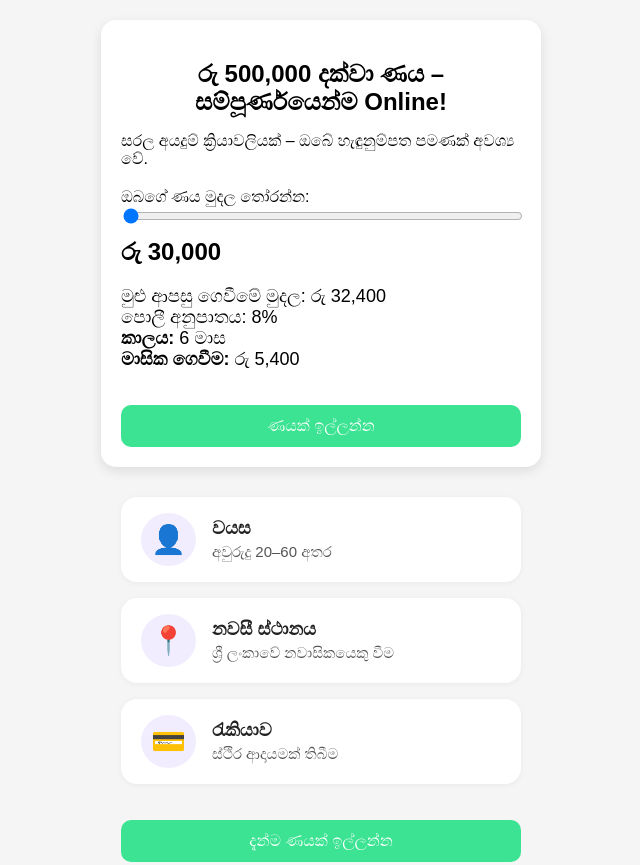
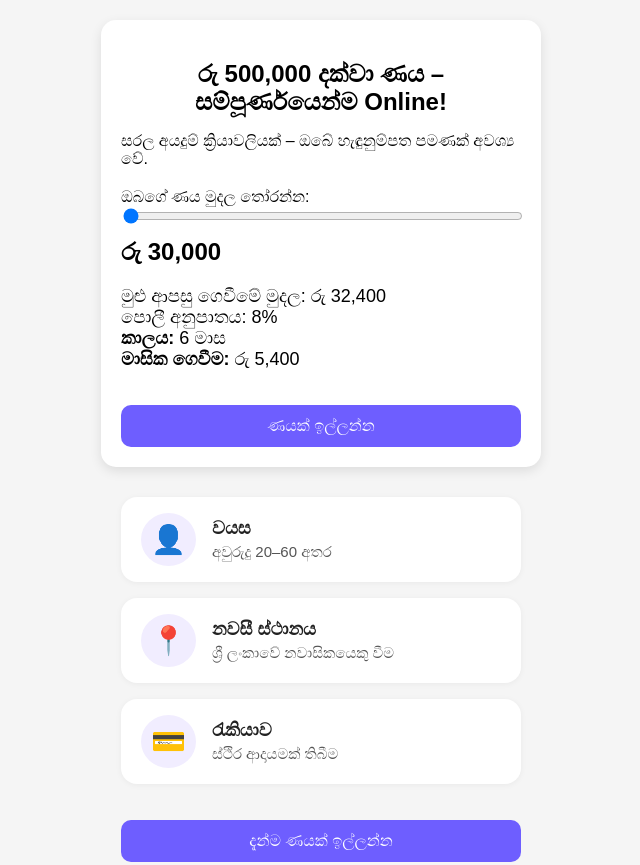
Before and after one commit to Capital-lanka/Capitali, a plain HTML site: page index.html in a window 1280 px wide. Shown: the top 865 px of the page, without its empty margins (319-959 px from the left). Drawn offline with Linux system fonts and the light colour scheme.

Commit message:
Update index.html

```diff
--- a/index.html
+++ b/index.html
@@ -50,7 +50,7 @@
 
     .btn, .cta, .promo-button {
       width: 100%;
-      background-color: #3ce392;
+      background-color: #6e5eff;
       color: white;
       border: none;
       padding: 12px;
```
